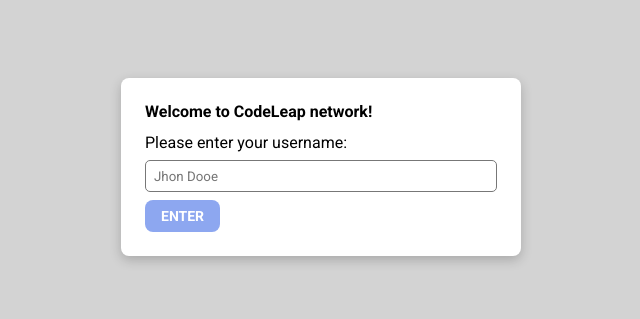
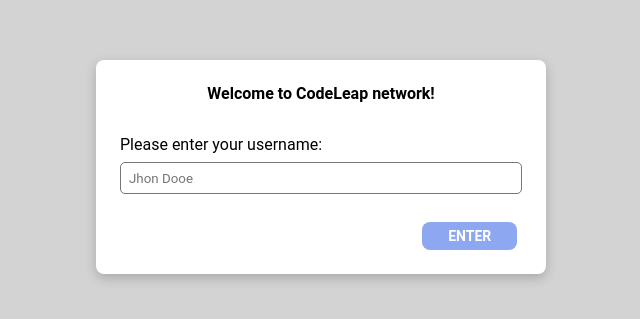
Before and after one commit to joaosilvateixeira33/code-leap, a React (Create React App) app: page / in a window 1280 px wide. Shown: the part 233-552 px from the top of the page, without its empty margins (319-959 px from the left). Built offline with nearby package versions, Linux system fonts and the light colour scheme.

Commit message:
feat: added modalLogin

```diff
--- a/package.json
+++ b/package.json
@@ -10,6 +10,7 @@
     "react": "^19.1.0",
     "react-dom": "^19.1.0",
     "react-scripts": "5.0.1",
+    "styled-components": "^6.1.17",
     "web-vitals": "^2.1.4"
   },
   "scripts": {
--- a/src/App.js
+++ b/src/App.js
@@ -1,9 +1,27 @@
-import ModalLogin  from "./components/ModalLogin.js";
-import "./styles/globalStyles.css"
+import { useState } from "react";
+import ModalLogin  from "./components/Login/ModalLogin.js";
+import Feed from "./components/Feed/Feed.js";
+import { GlobalStyle } from "./globalStyles.js";
 
 function App() {
+  const [isLoggedIn, setIsLoggedIn] = useState(false);
+  const [username, setUsername] = useState('');
+
+  const handleLoginSuccess = (loggedInUsername) => {
+    setUsername(loggedInUsername);
+    console.log(setIsLoggedIn(true));
+    console.log("funciona");
+  };
+
   return (
-    <ModalLogin/>
+    <div>
+      <GlobalStyle/>
+      {!isLoggedIn ? (
+        <ModalLogin onLogin={handleLoginSuccess} />
+      ) : (
+        <Feed username={username} />
+      )}
+    </div>
   );
 }
 
--- /dev/null
+++ b/src/components/Feed/Feed.js
@@ -0,0 +1,22 @@
+import "./styled.js"
+import { Overlay } from "../../globalStyles.js";
+import { FeedContainer, FeedHeader } from "./styled.js";
+
+export default function Feed({username}){
+    return(
+        <Overlay>
+           <FeedContainer>
+                <FeedHeader>
+                    <p>CodeLeap Network</p>
+                </FeedHeader>
+                <div>
+                    <h2>What’s on your mind?</h2>
+                    <label>Title</label>
+                    <input type="text" placeholder="Hello world!"></input>
+                    <label>Content</label>
+                    <textarea></textarea>
+                </div>
+           </FeedContainer>
+        </Overlay>
+    );
+}
--- /dev/null
+++ b/src/components/Feed/styled.js
@@ -0,0 +1,18 @@
+import styled from "styled-components"
+
+export const FeedContainer = styled.div`
+    background-color: #FFFFFF;
+    width: 800px;
+    height: 100vh;
+`
+export const FeedHeader = styled.div`
+    background-color: #7695EC;
+    color: #ffffffff;
+    width: 100%;
+    height: 60px;
+    padding: 15px;
+    display: flex;
+    align-items: center;
+    font-size: 20px;
+    font-weight: 700;
+`
--- /dev/null
+++ b/src/components/Login/ModalLogin.js
@@ -0,0 +1,40 @@
+import { useState } from "react"
+import { Modal} from "./styled";
+import { Overlay } from "../../globalStyles";
+
+export default function ModalLogin({onLogin}){
+    const [username, setUsername] = useState('');
+    const [isButtonDisabled, setIsButtonDisabled] = useState(true)
+
+    const handleInputChange = (event) => {
+        const value = event.target.value;
+        setUsername(value);
+        setIsButtonDisabled(value.trim() === '');
+    }
+
+    const handleEnterClick = () => {
+        if (!isButtonDisabled) {
+          onLogin(username);
+        }
+    }
+
+    return(
+        <Overlay>
+            <Modal>
+                <h2>Welcome to CodeLeap network!</h2>
+                <label>
+                    Please enter your username:
+                    <input
+                        type="text"
+                        placeholder="Jhon Dooe"
+                        value={username}
+                        onChange={handleInputChange}
+                    />
+                </label>
+                <button type="submit" disabled={isButtonDisabled} onClick={handleEnterClick}>
+                    ENTER
+                </button>
+            </Modal>
+        </Overlay>
+    )
+}
--- /dev/null
+++ b/src/components/Login/styled.js
@@ -0,0 +1,48 @@
+import styled from "styled-components";
+
+export const Modal = styled.div`
+    background: white;
+    padding: 24px;
+    border-radius: 8px;
+    box-shadow: 0 4px 12px rgba(0,0,0,0.2);
+    width: 450px;
+    text-align: left;
+    display: flex;
+    flex-direction: column;
+    align-items: center;
+    gap: 20px;
+
+    h2{
+        font-size: 16px;
+        margin-bottom: 12px;
+    }
+
+    input{
+        width: 100%;
+        height: 32px;
+        padding: 8px;
+        margin: 8px 0;
+        border: 1px solid #777777;
+        border-radius: 5px;
+    }
+
+    button{
+        position: relative;
+        right: 0;
+        left: 37%;
+        padding: 6px 26px;
+        background-color: #7695EC;
+        color: white;
+        border: none;
+        border-radius: 4px;
+        cursor: pointer;
+        font-size: 14px;
+        border-radius: 8px;
+        font-weight: 700;
+    }
+
+    button:disabled {
+        background-color: #8da7f0;
+        cursor: not-allowed;
+    }
+`
--- a/src/components/ModalLogin.js
+++ /dev/null
@@ -1,21 +0,0 @@
-import "../styles/modallogin.css"
-
-export default function ModalLogin(){
-    return(
-        <div className="overlay">
-            <form className="modal">
-                <h2>Welcome to CodeLeap network!</h2>
-                <label>
-                    Please enter your username:
-                    <input
-                        type="text"
-                        placeholder="Jhon Dooe"
-                    />
-                </label>
-                <button type="submit" disabled>
-                    ENTER
-                </button>
-            </form>
-        </div>
-    )
-}
--- /dev/null
+++ b/src/globalStyles.js
@@ -0,0 +1,24 @@
+import styled, { createGlobalStyle } from "styled-components";
+
+export const GlobalStyle = createGlobalStyle`
+    @import url('https://fonts.googleapis.com/css2?family=Roboto:ital,wght@0,100..900;1,100..900&display=swap');
+
+    *{
+        padding: 0;
+        margin: 0;
+        box-sizing: border-box;
+        font-family: "Roboto", sans-serif;
+    }
+}
+`
+export const Overlay = styled.div`
+    position: fixed;
+    top: 0;
+    left: 0;
+    width: 100vw;
+    height: 100vh;
+    background-color: #d3d3d3;
+    display: flex;
+    align-items: center;
+    justify-content: center;
+`
--- a/src/styles/globalStyles.css
+++ /dev/null
@@ -1,8 +0,0 @@
-@import url('https://fonts.googleapis.com/css2?family=Roboto:ital,wght@0,100..900;1,100..900&display=swap');
-
-*{
-    padding: 0;
-    margin: 0;
-    box-sizing: border-box;
-    font-family: "Roboto", sans-serif;
-}
--- a/src/styles/modallogin.css
+++ /dev/null
@@ -1,53 +0,0 @@
-.overlay {
-    position: fixed;
-    top: 0;
-    left: 0;
-    width: 100vw;
-    height: 100vh;
-    background-color: #d3d3d3;
-    display: flex;
-    align-items: center;
-    justify-content: center;
-}
-
-.modal {
-    background: white;
-    padding: 24px;
-    border-radius: 8px;
-    box-shadow: 0 4px 12px rgba(0,0,0,0.2);
-    width: 400px;
-    text-align: left;
-}
-
-.modal h2 {
-    font-size: 16px;
-    margin-bottom: 12px;
-}
-
-.modal input {
-    width: 100%;
-    height: 32px;
-    padding: 8px;
-    margin: 8px 0;
-    border: 1px solid #777777;
-    border-radius: 5px;
-}
-
-.modal button {
-    position: relative;
-    right: 0;
-    padding: 8px 16px;
-    background-color: #7695EC;
-    color: white;
-    border: none;
-    border-radius: 4px;
-    cursor: pointer;
-    font-size: 14px;
-    border-radius: 8px;
-    font-weight: 700;
-}
-
-.modal button:disabled {
-    background-color: #8da7f0;
-    cursor: not-allowed;
-}
```
Also changed, not shown: 1 other file (tests, documents, lock files or other folders).
